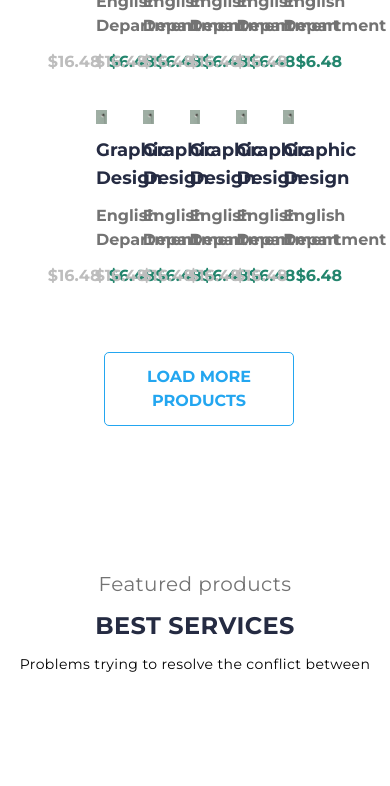
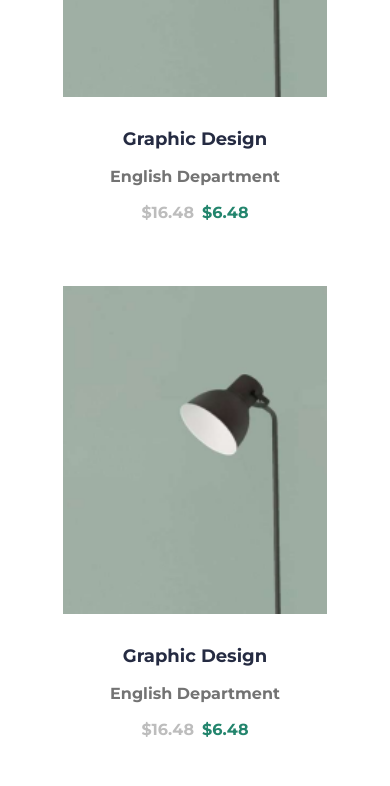
Before and after one commit to CrownedTechie/Sample-ecommerce-site, a React (Vite) app: page / in a window 390 px wide. Shown: the part 1940-2726 px from the top of the page. Built offline with nearby package versions, Linux system fonts and the light colour scheme.

Commit message:
style mobile view of the bestseller product section

```diff
--- a/src/components/FeaturedProduct.jsx
+++ b/src/components/FeaturedProduct.jsx
@@ -1,14 +1,14 @@
 import '../stylings/FeaturedProduct.css';
 
 
-const FeaturedProduct = ({category, children}) => {
+const FeaturedProduct = ({category, title, children, extraClass}) => {
   return (
       <>
 
-          <div className="featured-product">
+          <div className={`featured-product ${extraClass}`}>
 
               <div className="featured-product-heading">
-                <h4>Featured products</h4>
+                <h4>{title}</h4>
                 <h3>{ category }</h3>
                 <p>Problems trying to resolve the conflict between </p>
               </div>
--- a/src/pages/ShopPage.jsx
+++ b/src/pages/ShopPage.jsx
@@ -24,7 +24,7 @@ const ShopPage = () => {
 
         <HeroSection />
 
-        <FeaturedProduct category='bestseller products'>
+        <FeaturedProduct title='featured products' category='bestseller products' extraClass='bestseller-title' >
           <section className="bestseller-products">
 
         {/* REDUNDANT. WILL BE ADJUSTED LATER */}
@@ -46,7 +46,7 @@ const ShopPage = () => {
           </section>
         </FeaturedProduct>
 
-      <FeaturedProduct category='best services'>
+      <FeaturedProduct title='featured products' category='best services'>
         <section className='best-services'>
           <div className="best-services-card">
             <ServiceCard {...SERVICECARD_DETAILS[0]} />
--- a/src/stylings/FeaturedProduct.css
+++ b/src/stylings/FeaturedProduct.css
@@ -15,6 +15,7 @@
     color: #737373;
     font-size: 1.25rem;
     line-height: 1.75rem;
+    text-transform: capitalize;
 }
 
 .featured-product-heading h3 {
@@ -29,3 +30,14 @@
     font-size: 0.875rem;
     line-height: 1.25rem;
 }
+
+
+@media screen and (max-width: 768px) {
+    .featured-product {
+        margin-top: .8rem;
+    }
+
+    .featured-product-heading {
+       padding: 0 5rem;
+    }
+}
--- a/src/stylings/ProductCard.css
+++ b/src/stylings/ProductCard.css
@@ -39,3 +39,14 @@
 .new-price {
     color: #23856D;
 }
+
+@media screen and (max-width: 768px) {
+    .product-card-image {
+        width: 16.5rem;
+        height: 20.5rem;
+    }
+
+    .product-card > h5 {
+       margin-top: 1rem;
+    }
+}
--- a/src/stylings/ShopPage.css
+++ b/src/stylings/ShopPage.css
@@ -22,6 +22,32 @@
     text-transform: uppercase;
     padding: 0.75rem 2rem;
     font-weight: 700;
+}
+
+.bestseller-products-btn:hover {
+    color: white;
+    background: #23A6F0;
+}
+
+        /* BESTSELLERS PRODUCTS MOBILE DESIGN */
+@media screen and (max-width: 768px) {
+    .bestseller-title h4 {
+        display: none;
+    }
+
+    .bestseller-products {
+        padding: 0 2rem;
+    }
+
+    .bestseller-products-cards {
+        grid-template-columns: none;
+        padding: 3.5rem 0;
+        gap: 3.8rem;
+    }
+
+    .bestseller-products-btn {
+        font-size: .8rem;
+    }
 }
 
 
```
